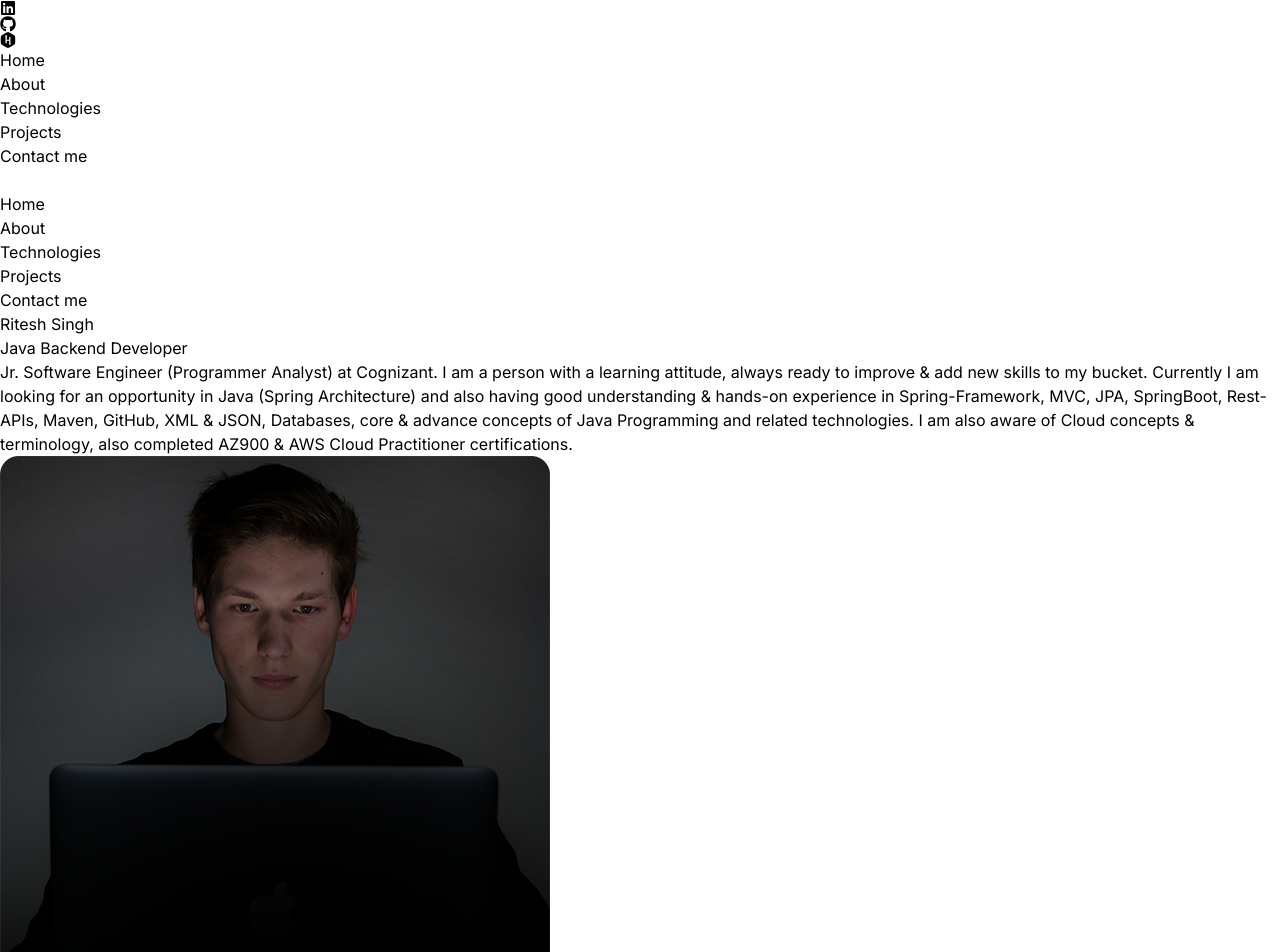
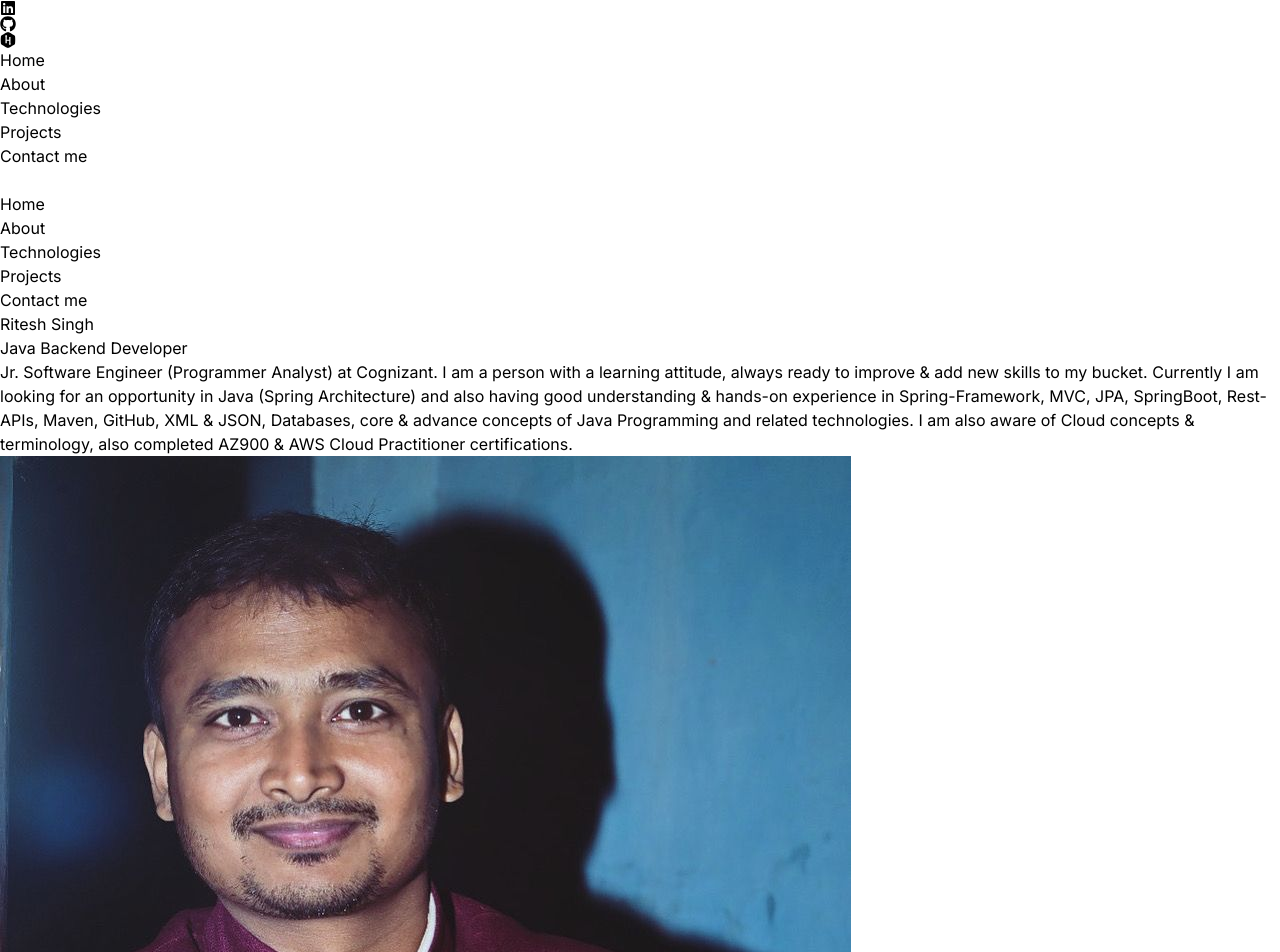
Before and after one commit to ritesh6916/Portfolio, a React (Vite) app: page / in a window 1280 px wide. Shown: the top 952 px of the page. Built offline with nearby package versions, Linux system fonts and the light colour scheme.

Commit message:
Profile Pic Added

```diff
--- a/package.json
+++ b/package.json
@@ -1,5 +1,5 @@
 {
-  "name": "portfolio",
+  "name": "portfoliobasic",
   "private": true,
   "version": "0.0.0",
   "type": "module",
--- a/src/Components/Hero.jsx
+++ b/src/Components/Hero.jsx
@@ -1,6 +1,6 @@
 import React from "react";
 import { HERO_CONTENT } from "../constants";
-import profilePic from "../assets/akkPP.png";
+import profilePic from "../assets/ProfileImg.jpg";
 import { motion } from "framer-motion";
 
 const container = (delay) => ({
@@ -43,7 +43,7 @@ function Hero() {
         </div>
         <div className="w-full lg:w-1/2 lg:p-8">
           <div className="flex justify-center">
-            <motion.img initial={{x:100, opacity: 0}} animate={{x:0, opacity:1}} transition={{duration: 1, delay: 1.2}} src={profilePic} alt="Aditya" />
+            <motion.img initial={{x:100, opacity: 0}} animate={{x:0, opacity:1}} transition={{duration: 1, delay: 1.2}} src={profilePic} alt="Ritesh" />
           </div>
         </div>
       </div>
```
Also changed, not shown: src/assets/ProfileImg.jpg (added).
